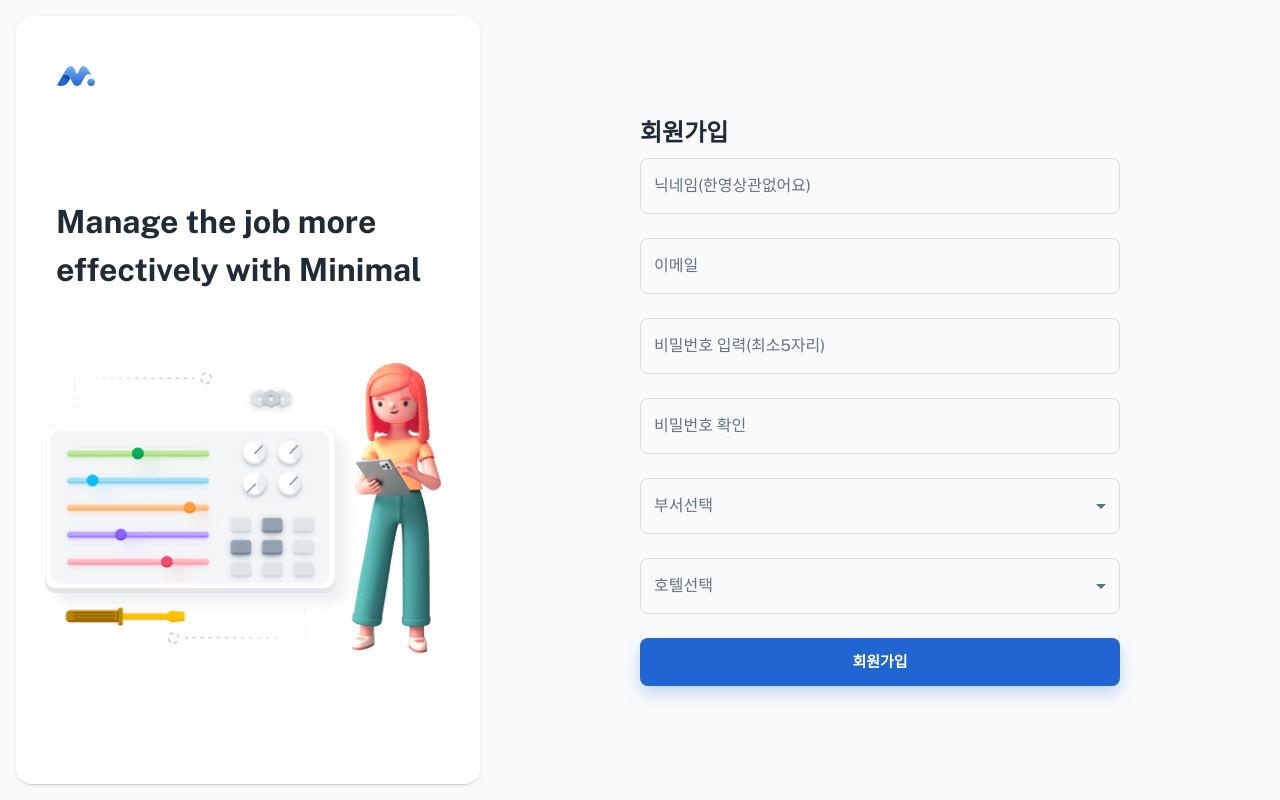
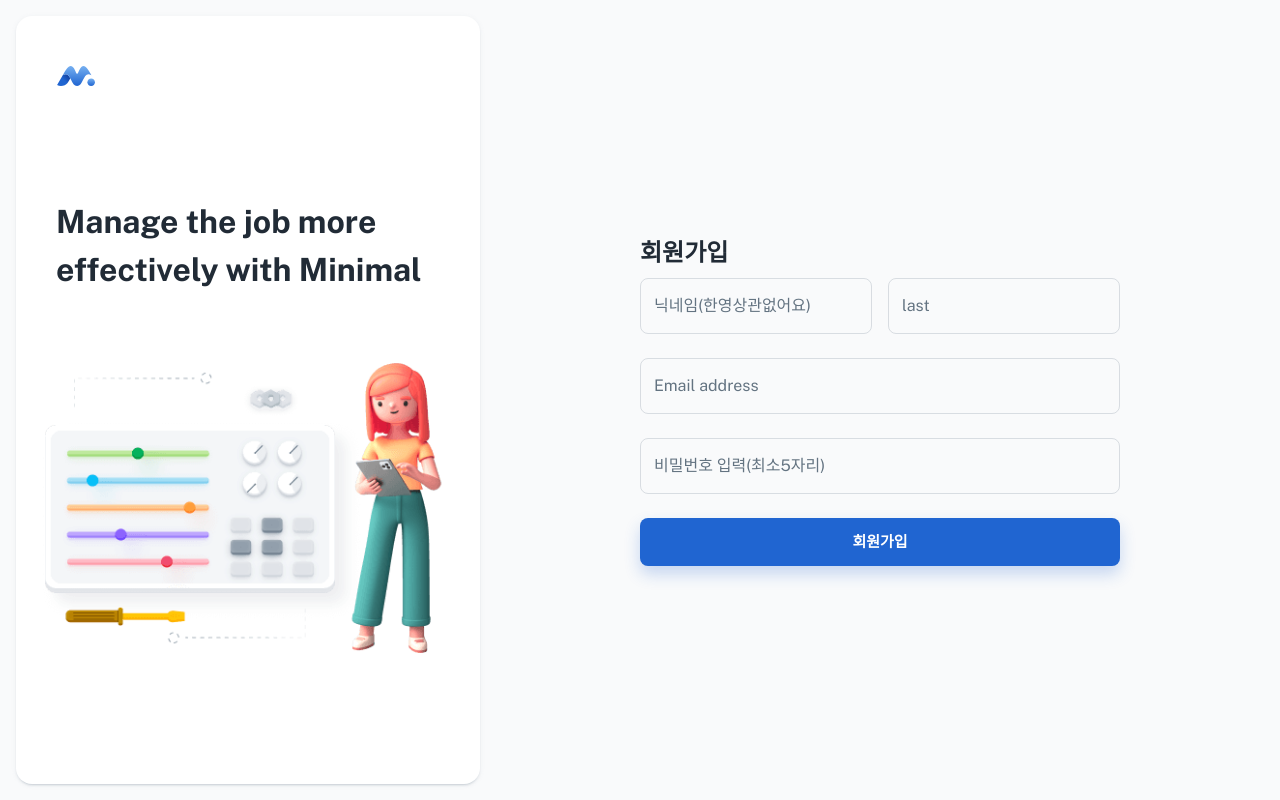
Before and after one commit to wogus216/EasyValetParking, a React (Create React App) app: page /register in a window 1280 px wide. Built offline with nearby package versions, Linux system fonts and the light colour scheme; some icons are missing; a web font is replaced by a local one.

Commit message:
회원가입 폼 데이터 받기 성공

```diff
--- a/package.json
+++ b/package.json
@@ -2,7 +2,7 @@
   "name": "@minimal/material-kit-react",
   "author": "minimals.cc",
   "licence": "MIT",
-  "version": "0.0.2",
+  "version": "0.0.3",
   "private": false,
   "scripts": {
     "start": "react-scripts start",
--- a/src/components/hook-form/RHFTextField.js
+++ b/src/components/hook-form/RHFTextField.js
@@ -17,15 +17,8 @@ export default function RHFTextField({ name, ...other }) {
     <Controller
       name={name}
       control={control}
-      render={({ field, fieldState: { error } }) => (
-        <TextField
-          {...field}
-          fullWidth
-          value={typeof field.value === 'number' && field.value === 0 ? '' : field.value}
-          error={!!error}
-          helperText={error?.message}
-          {...other}
-        />
+      render={({ field: { onChange, value }, fieldState: { error } }) => (
+        <TextField fullWidth onChange={onChange} value={value} error={!!error} helperText={error?.message} {...other} />
       )}
     />
   );
--- a/src/sections/auth/login/LoginForm.js
+++ b/src/sections/auth/login/LoginForm.js
@@ -32,7 +32,7 @@ export default function LoginForm() {
   const defaultValues = {
     email: '',
     password: '',
-    remember: false,
+    remember: true,
   };
 
   const methods = useForm({
@@ -45,8 +45,8 @@ export default function LoginForm() {
     formState: { isSubmitting },
   } = methods;
 
-  const onSubmit = async () => {
-    navigate('/dashboard', { replace: true });
+  const onSubmit = async (data) => {
+    console.log('data', data);
   };
 
   return (
--- a/src/sections/auth/register/RegisterForm.js
+++ b/src/sections/auth/register/RegisterForm.js
@@ -28,9 +28,11 @@ export default function RegisterForm() {
 
   const defaultValues = {
     nickName: '',
-    lastName: '',
+    lasName: '',
     email: '',
     password: '',
+    department: '',
+    hotel: '',
   };
 
   const methods = useForm({
@@ -45,19 +47,16 @@ export default function RegisterForm() {
 
   const onSubmit = async (data) => {
     console.log('data', data);
-    navigate('/dashboard', { replace: true });
   };
 
   return (
-    <FormProvider methods={methods}>
-      <form onSubmit={handleSubmit(onSubmit)}>
+    <FormProvider methods={methods} onSubmit={handleSubmit(onSubmit)}>
       <Stack spacing={3}>
         <Stack direction={{ xs: 'column', sm: 'row' }} spacing={2}>
           <RHFTextField name="nickName" label="닉네임(한영상관없어요)" />
+          <RHFTextField name="lastName" label="last" />
         </Stack>
-
-          <RHFTextField name="email" label="이메일" />
-
+        <RHFTextField name="email" label="Email address" />
         <RHFTextField
           name="password"
           label="비밀번호 입력(최소5자리)"
@@ -71,15 +70,14 @@ export default function RegisterForm() {
               </InputAdornment>
             ),
           }}
-          />
-          <RHFTextField name="password" label="비밀번호 확인" type={showPassword ? 'text' : 'password'} />
-          <RHFSelect name="department" label="부서선택" arr={['FS', 'FD', 'GSC', 'F&B', 'ETC']} />
-          <RHFSelect name="hotel" label="호텔선택" arr={['파크하얏트']} />
+        />{' '}
+        {/* <RHFTextField name="password" label="비밀번호 확인" type={showPassword ? 'text' : 'password'} /> */}
+        {/* <RHFSelect name="department" label="부서선택" arr={['FS', 'FD', 'GSC', 'F&B', 'ETC']} /> */}
+        {/* <RHFSelect name="hotel" label="호텔선택" arr={['파크하얏트']} /> */}
         <LoadingButton fullWidth size="large" type="submit" variant="contained" loading={isSubmitting}>
           회원가입
         </LoadingButton>
       </Stack>
-      </form>
     </FormProvider>
   );
 }
```
Also changed, not shown: 1 other file (tests, documents, lock files or other folders). Lines whose indentation alone changed are shown as unchanged.
